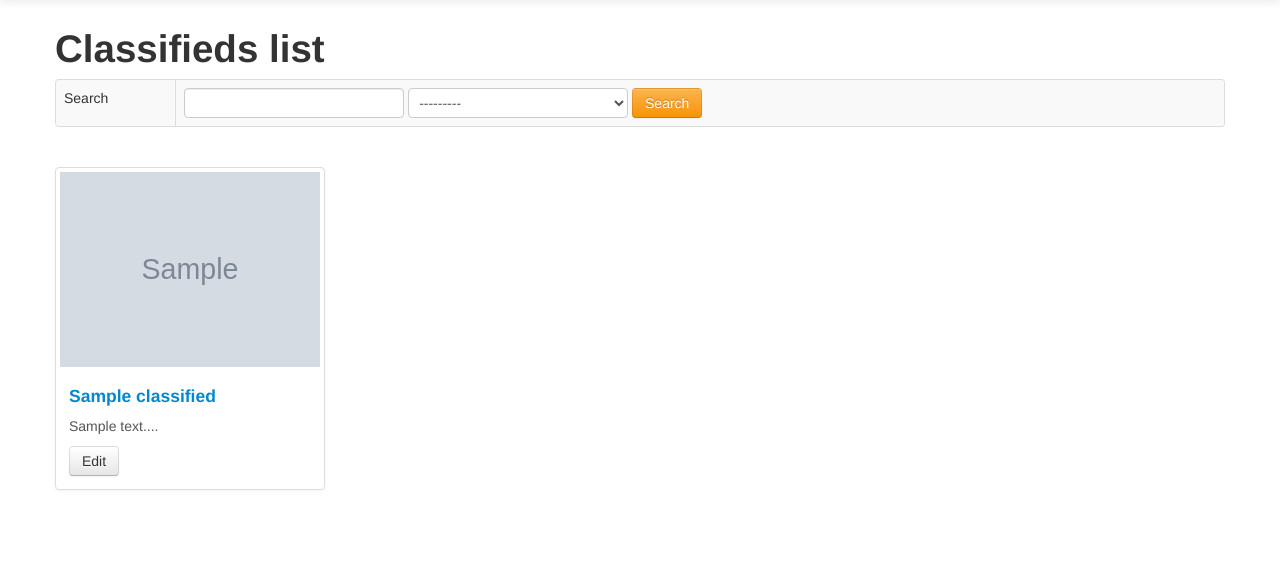
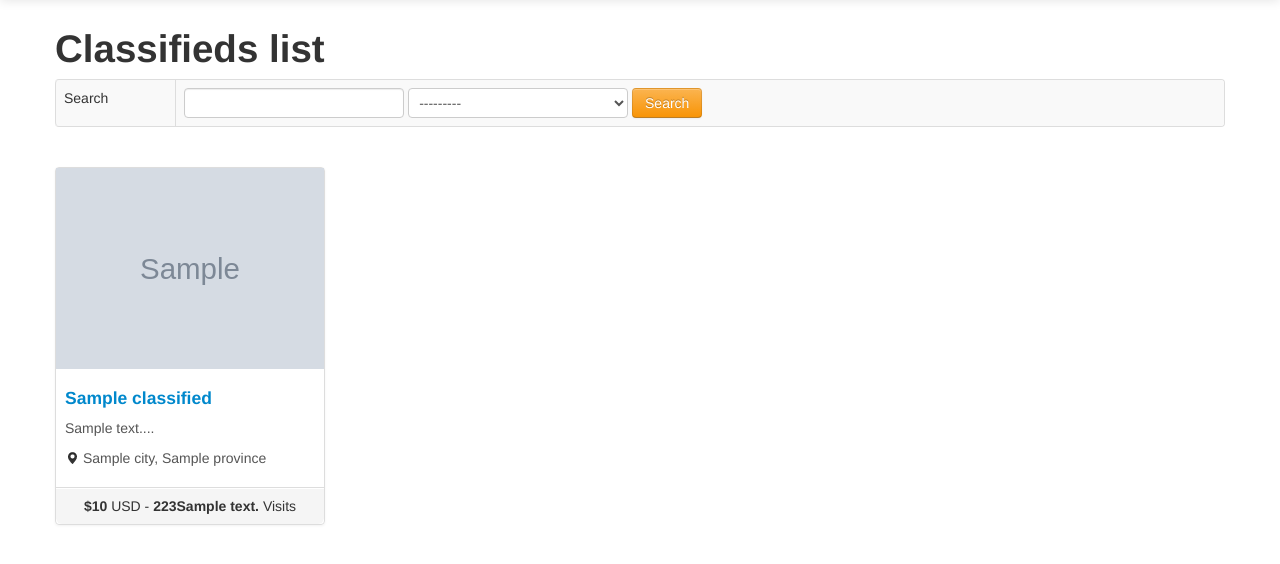
Before and after one commit to joni2back/classijango, a Django app: template src/classifieds/templates/classifieds/list.html in a window 1280 px wide. Shown: the part 41-605 px from the top of the page. Run offline with Django 3.2, Linux system fonts and the light colour scheme; the template is opened without the code that fills it: values that come from a table or form of the project are taken from there, most other values are stand-ins (such as "Sample title", 1, 10 or a date in 2020); grey boxes marked "Sample" are stand-in pictures; data that the repository does not hold is empty; parts of the project's set-up code (start-up, migrations or seed data) failed here and were passed over.

Commit message:
list template

```diff
--- a/src/classifieds/templates/classifieds/list.html
+++ b/src/classifieds/templates/classifieds/list.html
@@ -1,4 +1,4 @@
-{% extends 'base.html' %}
+  {% extends 'base.html' %}
 {% block title %}Signup{% endblock %}
 {% block header %}
 	<h1>Classifieds list</h1>
@@ -14,23 +14,28 @@
         </fieldset>
     </form>
 
-    <div id="preview">
+    <div class="row-fluid">
+
     <ul class="thumbnails">
     {% for classified in classifieds %}
       <li class="span3">
-        <div class="thumbnail">
+        <div class="thumbnail" style="padding: 0">
           <a href='/ads/{{ classified.url }}'>
             <img src="/uploads/{{ classified.image_1 }}" alt="{{ classified.title }}" />
           </a>
           <div class="caption">
             <h4><a href='/ads/{{ classified.url }}'>{{ classified.title }}</a></h4>
-            <p>{{ classified.content }}...</p>
-            <a class="btn" href="/ads/edit/{{ classified.id }}">Edit</a>
+            <p>{{ classified.content|slice:":200"  }}...</p>
+            <p><i class="icon icon-map-marker"></i> {{ classified.city }}, {{ classified.city.province }}</p>
+          </div>
+          <div class="modal-footer" style="text-align: center; padding:8px">
+            <span><b>${{ classified.price }}</b> {{ classified.get_currency_display }}</span>
+            <span> - <b>223{{ classified.visits }}</b> Visits</span>
           </div>
         </div>
       </li>
       {% endfor %}
-    </ul>
+      </ul>
     </div>
-
+  </div>
 {% endblock %}
--- a/src/classifieds/templates/classifieds/view.html
+++ b/src/classifieds/templates/classifieds/view.html
@@ -8,7 +8,7 @@
 {% block main_content %}
     <div class="row-fluid marketing">
         <div class="span6">
-          <h4>{{ classified.title }}</h4>
+          <h4>{{ classified }}</h4>
           <p>{{ classified.content }}</p>
         </div>
     </div>
--- a/src/main/views.py
+++ b/src/main/views.py
@@ -44,9 +44,9 @@ def listClassifieds(request):
             classifieds = Classified.objects.filter(search_query)[:results]
     else:
         classifieds = Classified.objects.all()[:results]
+
     for classified in classifieds:
         classified.url = Seo.prepareClassifiedUrl(classified)
-        classified.content = classified.content[:200]
     return render_to_response(
         'classifieds/list.html',
         {
```
